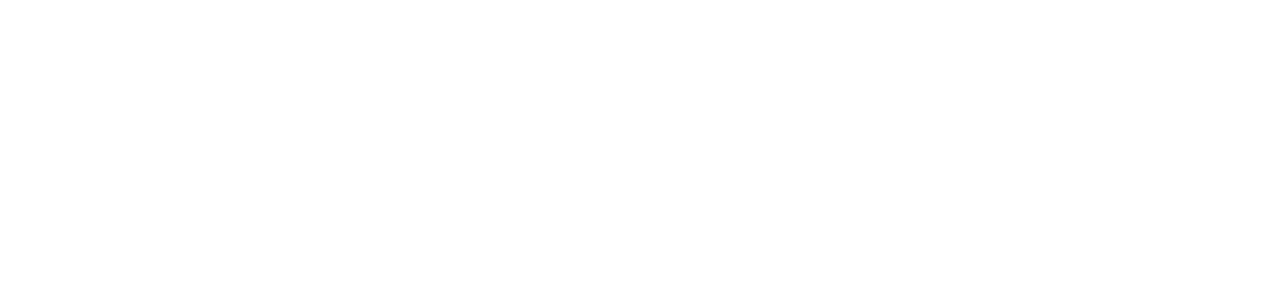
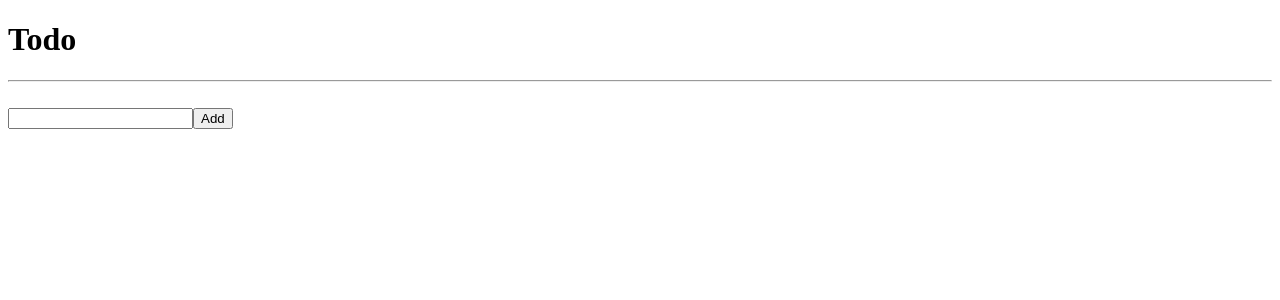
Before and after one commit to mertcetiin/ReduxToolikt-Todo-Practise, a React (Vite) app: page / in a window 1280 px wide. Shown: the top 300 px of the page. Built offline with nearby package versions, Linux system fonts and the light colour scheme.

Commit message:
todo.jsx made

```diff
--- a/src/App.jsx
+++ b/src/App.jsx
@@ -1,11 +1,13 @@
 import './App.css'
+import Todo from './components/Todo'
+
 
 function App() {
 
 
   return (
     <div>
-
+      <Todo />
     </div>
   )
 }
--- /dev/null
+++ b/src/components/Todo.jsx
@@ -0,0 +1,18 @@
+import React from 'react'
+
+function Todo() {
+
+    return (
+        <div>
+            <h1>Todo</h1>
+            <hr />
+            <br />
+            <form>
+                <input type="text" />
+                <button type='submit'>Add</button>
+            </form>
+        </div>
+    )
+}
+
+export default Todo;
```
Also changed, not shown: src/components/TodoList.jsx (added, +9 -0 lines).
